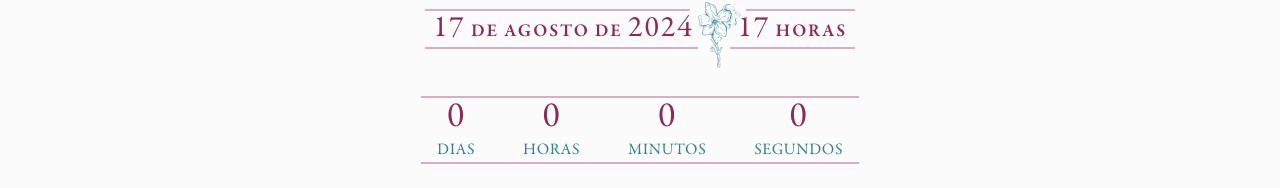
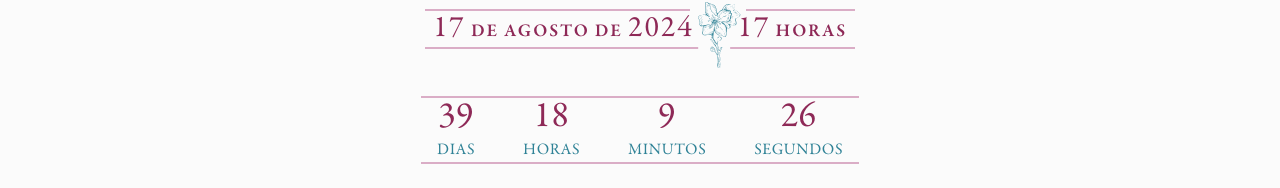
Before and after one commit to rickpalmeira/rickeamanda.com.br, a Vue app: page / in a window 1280 px wide. Shown: the part 439-627 px from the top of the page. Built offline with nearby package versions, Linux system fonts and the light colour scheme.

Commit message:
Revert "⏱️ countdown always reaches zero 5 seconds after load"
This reverts commit a61a4a10076976e467350cb0ffadf2339bd084f8.

```diff
--- a/src/App.vue
+++ b/src/App.vue
@@ -23,7 +23,7 @@ import { useRoute } from "vue-router";
     >
       <monogram />
       <date-time />
-      <countdown />
+      <countdown date-string="2024-08-17T17:00:00" />
       <buttons />
     </div>
     <div
--- a/src/components/Countdown.vue
+++ b/src/components/Countdown.vue
@@ -1,29 +1,22 @@
 <script setup lang="ts">
-import { ref, computed, onMounted, onUnmounted } from "vue";
+import { ref, onMounted, onUnmounted } from "vue";
 
-const targetTime = Date.now() + 5000;
-const remainingSeconds = ref(5);
+const props = defineProps<{ dateString: string }>();
 
-const days = computed(() => Math.floor(remainingSeconds.value / 86400));
-const hours = computed(() => Math.floor(remainingSeconds.value / 3600) % 24);
-const minutes = computed(() => Math.floor(remainingSeconds.value / 60) % 60);
-const seconds = computed(() => remainingSeconds.value % 60);
+const currentDate = ref(new Date());
+const weddingDate = ref(new Date(props.dateString));
+const timeDiff = ref(weddingDate.value.getTime() - currentDate.value.getTime());
 
-let interval: ReturnType<typeof setInterval> | undefined;
-
-const updateRemaining = () => {
-  remainingSeconds.value = Math.max(
-    0,
-    Math.ceil((targetTime - Date.now()) / 1000),
-  );
-  if (remainingSeconds.value === 0) clearInterval(interval);
+const updateTimeDiff = () => {
+  currentDate.value = new Date();
+  timeDiff.value = weddingDate.value.getTime() - currentDate.value.getTime();
 };
 
 onMounted(() => {
-  interval = setInterval(updateRemaining, 250);
+  updateTimeDiff();
+  const interval = setInterval(updateTimeDiff, 1000);
+  onUnmounted(() => clearInterval(interval));
 });
-
-onUnmounted(() => clearInterval(interval));
 </script>
 
 <template>
@@ -32,25 +25,25 @@ onUnmounted(() => clearInterval(interval));
   >
     <div class="flex flex-col items-center">
       <span class="text-4xl">
-        {{ days }}
+        {{ Math.floor(timeDiff / (1000 * 60 * 60 * 24)) }}
       </span>
       <span class="uppercase text-cyan-700">dias</span>
     </div>
     <div class="flex flex-col items-center">
       <span class="text-4xl">
-        {{ hours }}
+        {{ Math.floor((timeDiff / (1000 * 60 * 60)) % 24) }}
       </span>
       <span class="uppercase text-cyan-700">horas</span>
     </div>
     <div class="flex flex-col items-center">
       <span class="text-4xl">
-        {{ minutes }}
+        {{ Math.floor((timeDiff / (1000 * 60)) % 60) }}
       </span>
       <span class="uppercase text-cyan-700">minutos</span>
     </div>
     <div class="flex flex-col items-center">
       <span class="text-4xl">
-        {{ seconds }}
+        {{ Math.floor((timeDiff / 1000) % 60) }}
       </span>
       <span class="uppercase text-cyan-700">segundos</span>
     </div>
```
